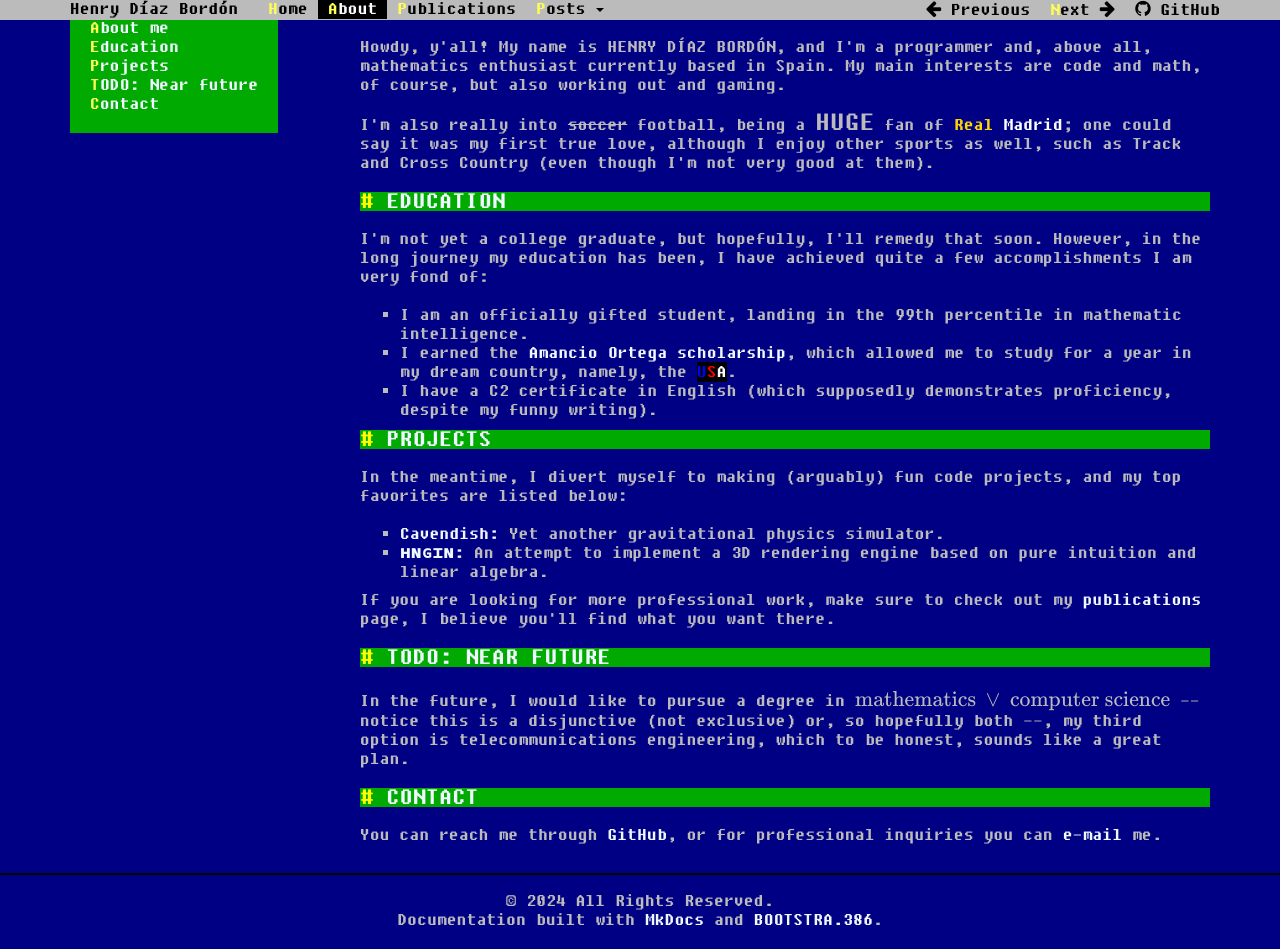
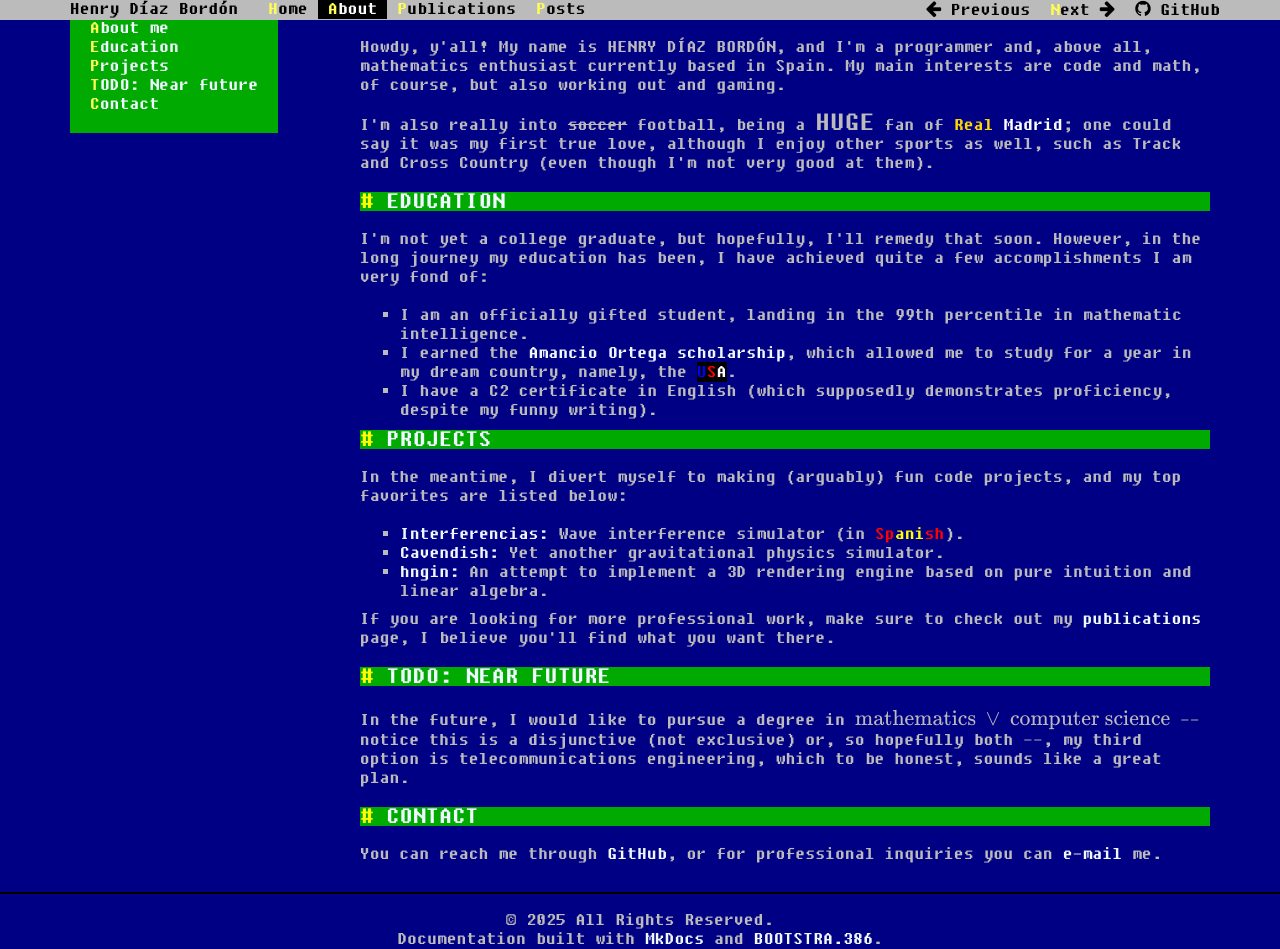
Before and after one commit to h3nry-d1az/h3nry-d1az.github.io, an MkDocs documentation site: the page built from docs/about.md, in a window 1280 px wide. Built offline with MkDocs 1.6.1, drawn with Linux system fonts in a browser that asks for light colours.

Commit message:
made some slight additions

```diff
--- a/docs/about.md
+++ b/docs/about.md
@@ -14,8 +14,9 @@ I'm not yet a college graduate, but hopefully, I'll remedy that soon. However, i
 # Projects
 In the meantime, I divert myself to making (arguably) fun code projects, and my top favorites are listed below:
 
+* [Interferencias:](https://h3nry-d1az.github.io/interferencias/) Wave interference simulator (in <span style="color: red;">Sp</span><span style="color: yellow;">ani</span><span style="color: red;">sh</span>).
 * [Cavendish:](https://github.com/h3nry-d1az/cavendish) Yet another gravitational physics simulator.
-* [ʜɴɢɪɴ:](https://github.com/h3nry-d1az/hngin) An attempt to implement a 3D rendering engine based on pure intuition and linear algebra.
+* [hngin:](https://github.com/h3nry-d1az/hngin) An attempt to implement a 3D rendering engine based on pure intuition and linear algebra.
 
 If you are looking for more professional work, make sure to check out my [publications](publications.md) page, I believe you'll find what you want there.
 
--- a/mkdocs.yml
+++ b/mkdocs.yml
@@ -4,7 +4,7 @@ repo_url: https://github.com/h3nry-d1az/h3nry-d1az.github.io
 
 site_description: Yet another nerdy blog about computer science and math gobbledygook
 site_author: Henry Díaz Bordón
-copyright: © 2024 All Rights Reserved.
+copyright: © 2025 All Rights Reserved.
 
 theme:
   name: mkdocs
@@ -16,10 +16,7 @@ nav:
   - Home: index.md
   - About: about.md
   - Publications: publications.md
-  - Posts:
-    - "-- All --": posts/index.md
-    - The Golden Ratio and the Metallic Numbers: posts/2024/golden-ratio-and-metallic-numbers.md
-    - Type Theory, Lean, and “Perfect” Mathematics: posts/2024/perfect-mathematics.md
+  - Posts: posts/index.md
 
 markdown_extensions:
   codehilite:
```
